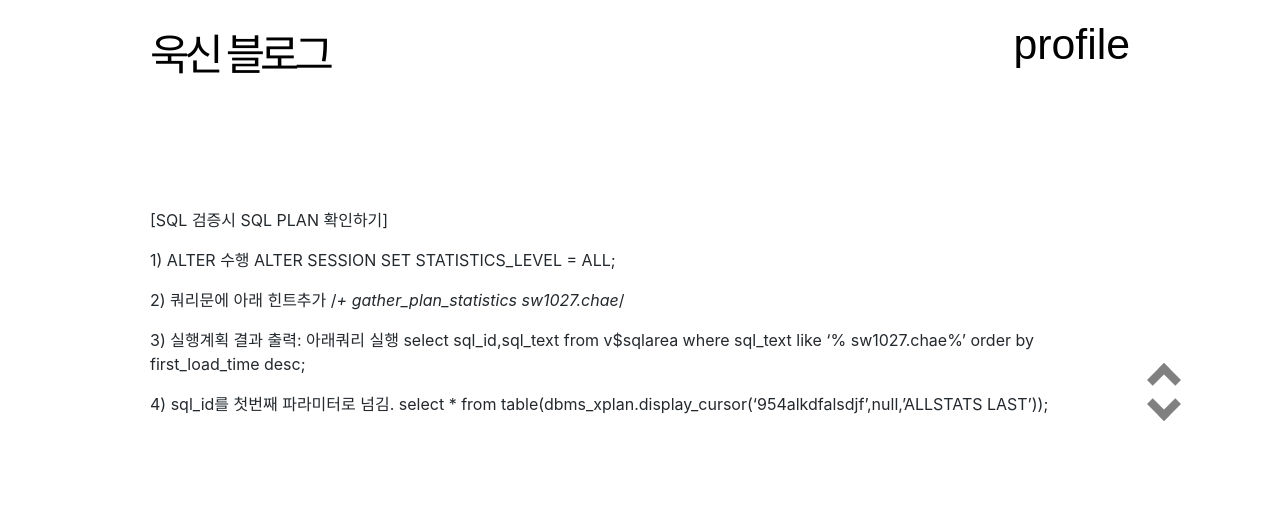
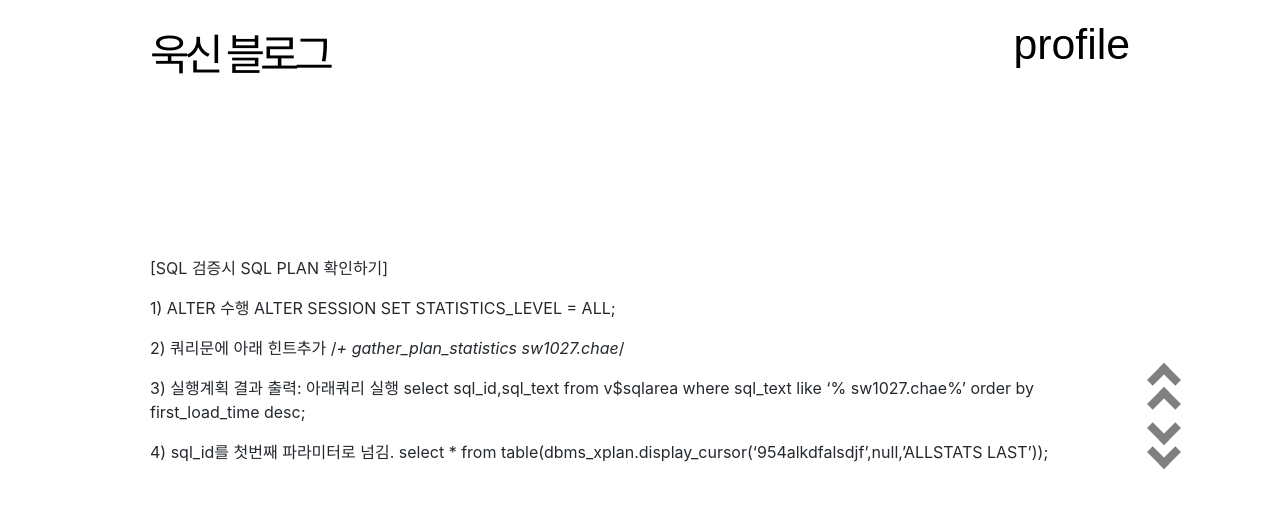
Before and after one commit to Wookshin/wookshin.github.io, a Jekyll site: the page built from _posts/2020-03-19-sqlplan.md, in a window 1280 px wide. Shown: the top 508 px of the page. Built offline with Jekyll 4.4.1, drawn with Linux system fonts in a browser that asks for light colours; some web fonts are replaced.

Commit message:
Update post.scss

```diff
--- a/_sass/post.scss
+++ b/_sass/post.scss
@@ -86,6 +86,14 @@
   padding: 8px;
 }
 
+.upup {
+  transform: rotate(-135deg);
+  -webkit-transform: rotate(-135deg);
+  border: solid gray;
+  border-width: 0 8px 8px 0;
+  padding: 8px;
+}
+
 .down {
   transform: rotate(45deg);
   -webkit-transform: rotate(45deg);
@@ -93,3 +101,11 @@
   border-width: 0 8px 8px 0;
   padding: 8px;
 }
+
+.downdown {
+  transform: rotate(45deg);
+  -webkit-transform: rotate(45deg);
+  border: solid gray;
+  border-width: 0 8px 8px 0;
+  padding: 8px;
+}
```
